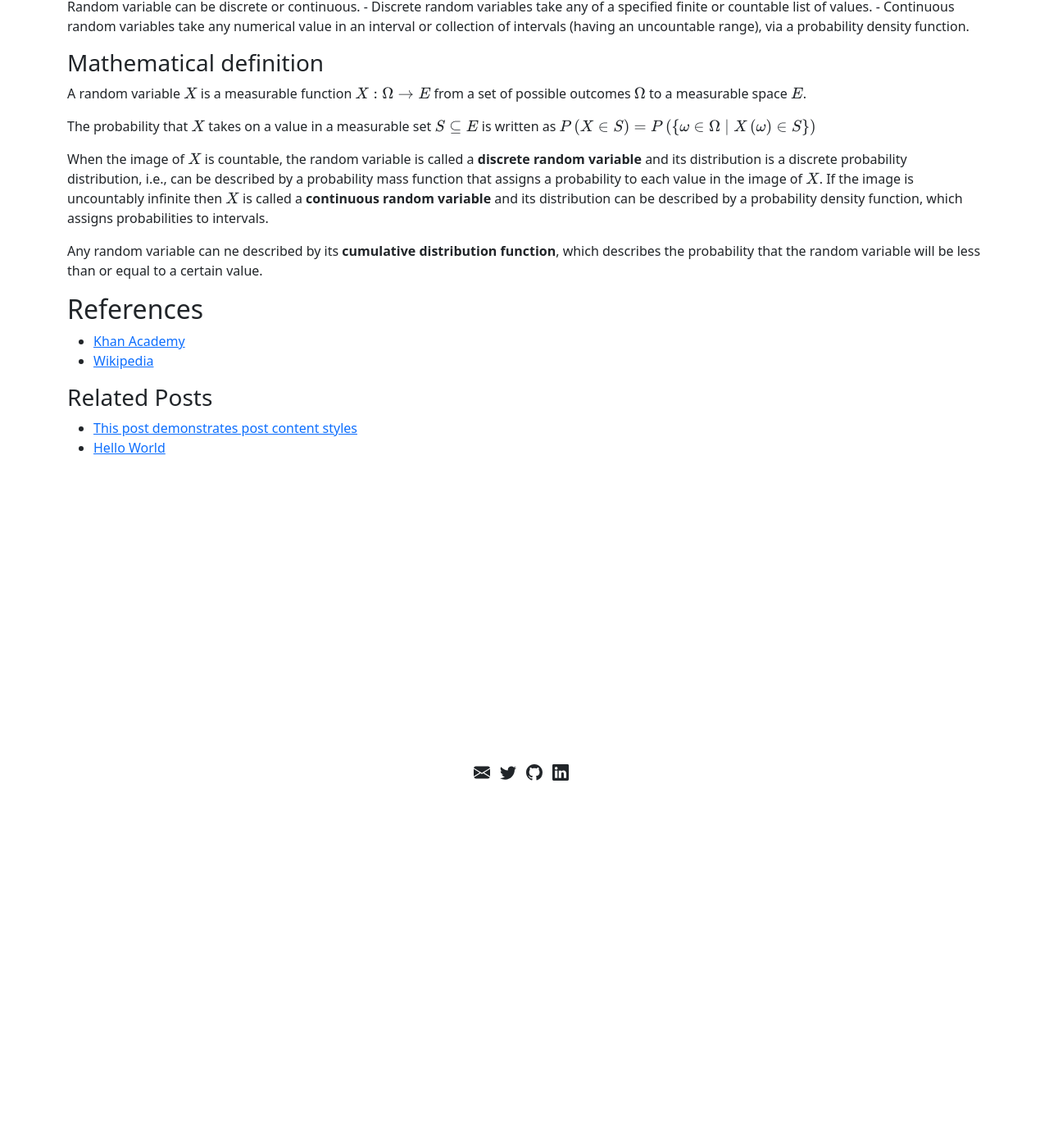
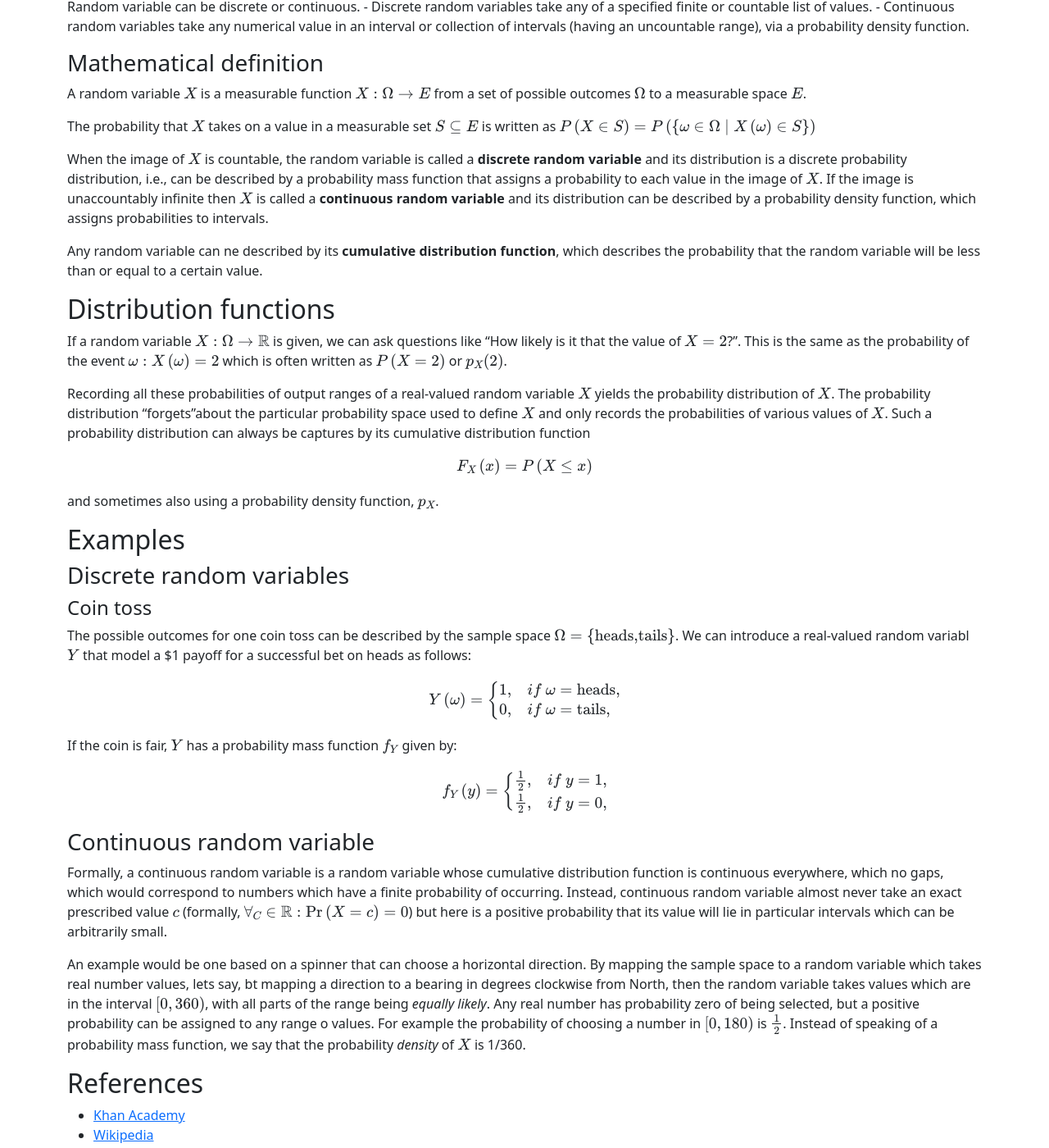
Before and after one commit to tiagocampo/blog, a Jekyll site: the page built from _posts/statistics/2021-11-23-Random-Variables.md, in a window 1280 px wide and 1400 px high, scrolled down 432 px. Shown: the whole window at 82% size. Built offline with Jekyll 4.4.1, drawn with Linux system fonts in a browser that asks for light colours; formulas are drawn with MathJax 3; before the commit the page ends 1062 px from its top, so only the background shows below that.

Commit message:
finished random variables post

```diff
--- a/_posts/statistics/2021-11-23-Random-Variables.md
+++ b/_posts/statistics/2021-11-23-Random-Variables.md
@@ -21,9 +21,47 @@ A random variable \\( X \\) is a measurable function \\( X : \Omega \rightarrow
 
 The probability that \\(X\\) takes on a value in a measurable set \\(S \subseteq E\\) is written as $$P\left(X\in S\right)=P\left(\left\{ \omega\in\Omega\mid X\left(\omega\right)\in S\right\} \right)$$
 
-When the image of \\(X\\) is countable, the random variable is called a **discrete random variable** and its distribution is a discrete probability distribution, i.e., can be described by a probability mass function that assigns a probability to each value in the image of \\(X\\). If the image is uncountably infinite then \\(X\\) is called a **continuous random variable** and its distribution can be described by a probability density function, which assigns probabilities to intervals.
+When the image of \\(X\\) is countable, the random variable is called a **discrete random variable** and its distribution is a discrete probability distribution, i.e., can be described by a probability mass function that assigns a probability to each value in the image of \\(X\\). If the image is unaccountably infinite then \\(X\\) is called a **continuous random variable** and its distribution can be described by a probability density function, which assigns probabilities to intervals.
 
 Any random variable can ne described by its **cumulative distribution function**, which describes the probability that the random variable will be less than or equal to a certain value.
+
+## Distribution functions
+
+If a random variable \\( X : \Omega \rightarrow \mathbb{R} \\) is given, we can ask questions like "How likely is it that the value of \\( X = 2\\)?". This is the same as the probability of the event \\( \{ \omega:X\left(\omega\right)=2\} \\) which is often written as \\(P\left(X=2\right)\\) or \\(p_X(2)\\).
+
+Recording all these probabilities of output ranges of a real-valued random variable \\(X\\) yields the probability distribution of \\(X\\). The probability distribution "forgets"about the particular probability space used to define \\(X\\) and only records the probabilities of various values of \\(X\\). Such a probability distribution can always be captures by its cumulative distribution function
+
+$$ F_{X}\left(x\right)=P\left(X\leq x\right) $$
+
+and sometimes also using a probability density function, \\(p_X\\).
+
+
+## Examples
+
+### Discrete random variables
+
+#### Coin toss
+
+The possible outcomes for one coin toss can be described by the sample space $$\Omega=\left\{ \textrm{heads,tails}\right\}$$. We can introduce a real-valued random variabl \\(Y\\) that model a $1 payoff for a successful bet on heads as follows:
+
+$$Y\left(\omega\right)=\begin{cases}
+1, & if\ \omega=\textrm{heads},\\
+0, & if\ \omega=\textrm{tails},
+\end{cases}$$
+
+If the coin is fair, \\(Y\\) has a probability mass function \\(f_Y\\) given by:
+
+$$f_{Y}\left(y\right)=\begin{cases}
+\frac{1}{2}, & if\ y=1,\\
+\frac{1}{2}, & if\ y=0,
+\end{cases}$$
+
+### Continuous random variable
+
+Formally, a continuous random variable is a random variable whose cumulative distribution function is continuous everywhere, which no gaps, which would correspond to numbers which have a finite probability of occurring. Instead, continuous random variable almost never take an exact prescribed value \\(c\\) (formally, \\( \forall_{C}\in\mathbb{R}:\textrm{Pr}\left(X=c\right)=0 \\)) but here is a positive probability that its value will lie in particular intervals which can be arbitrarily small.
+
+An example would be one based on a spinner that can choose a horizontal direction. By mapping the sample space to a random variable which takes real number values, lets say, bt mapping a direction to a bearing in degrees clockwise from North, then the random variable takes values which are in the interval \\( \left[0,360\right) \\), with all parts of the range being _equally likely_. Any real number has probability zero of being selected, but a positive probability can be assigned to any range o values. For example the probability of choosing a number in \\( \left[0,180\right) \\) is \\( \frac{1}{2} \\). Instead of speaking of a probability mass function, we say that the probability _density_ of \\(X\\) is 1/360.
+
 
 ## References
 
```
